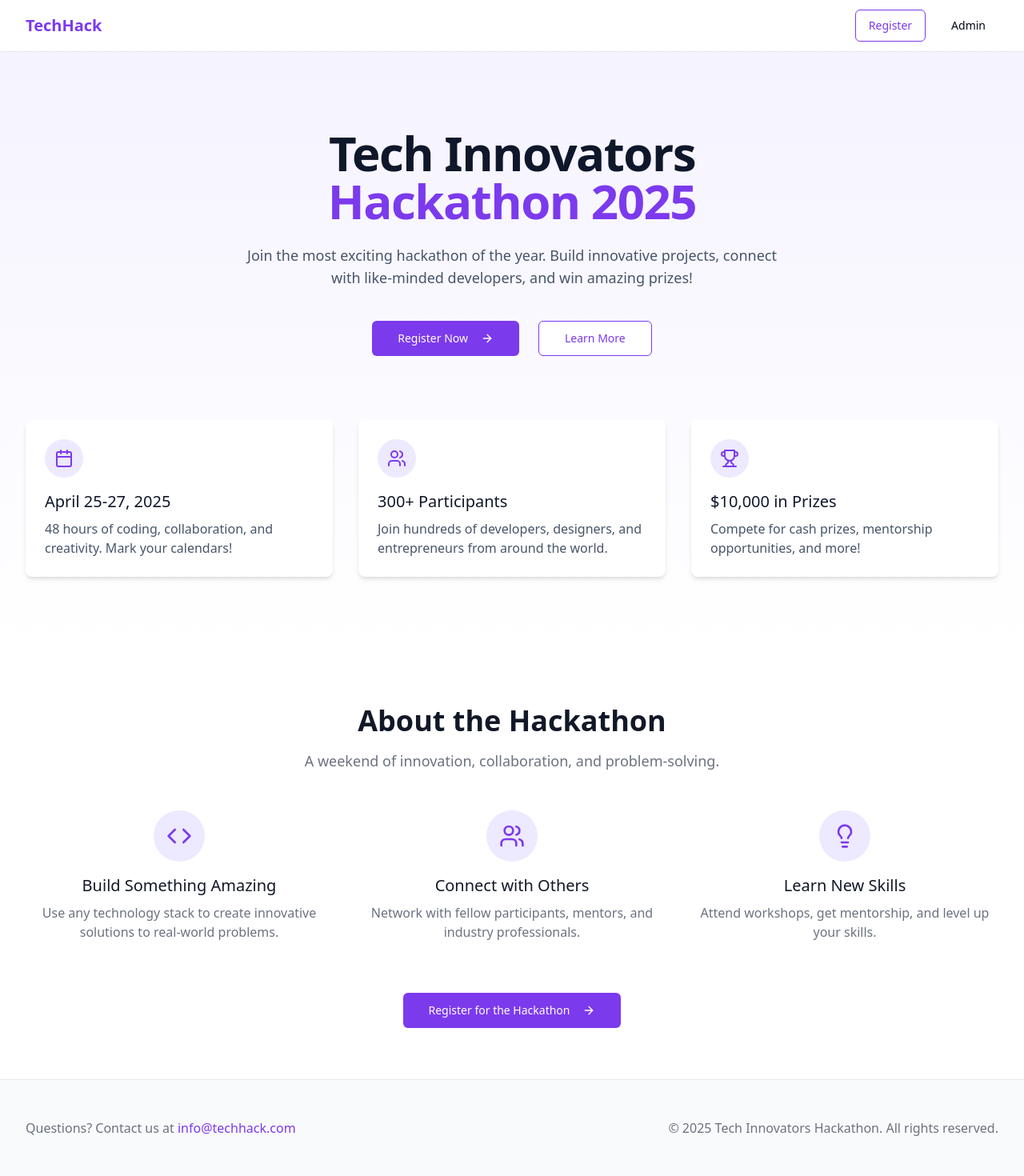
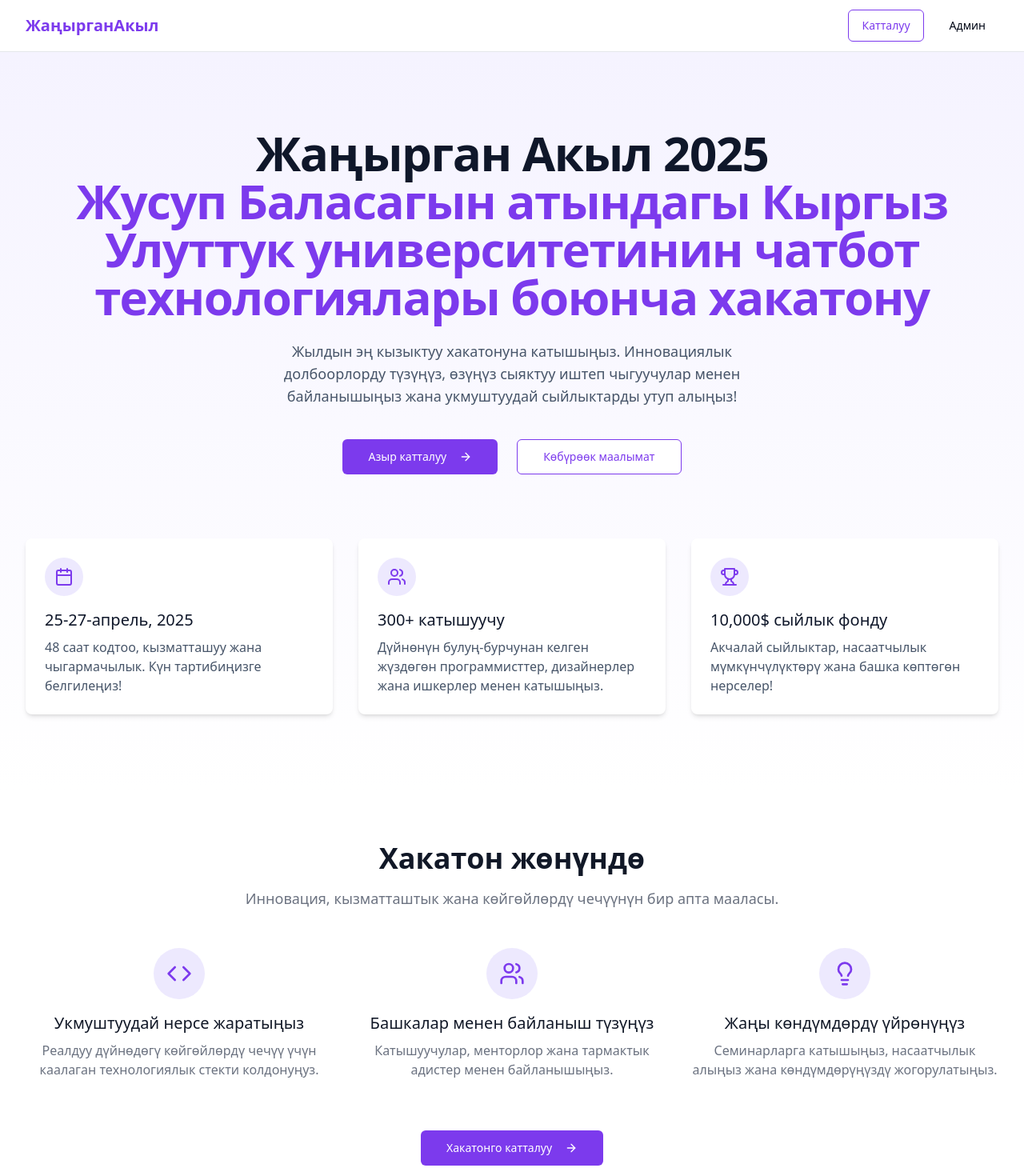
Before and after one commit to K-JK21/hackathon-sign-up-excel, a React (Vite) app: page / in a window 1280 px wide. Shown: the top 1470 px of the page at 80% size. Built offline with nearby package versions, Linux system fonts and the light colour scheme.

Commit message:
Translate site info to Kyrgyz
Translate all site information to the Kyrgyz language.

```diff
--- a/src/components/AdminDashboard.tsx
+++ b/src/components/AdminDashboard.tsx
@@ -50,7 +50,7 @@ export default function AdminDashboard() {
         <div className="relative max-w-sm">
           <Search className="absolute left-2.5 top-2.5 h-4 w-4 text-gray-400" />
           <Input
-            placeholder="Search participants..."
+            placeholder="Катышуучуларды издөө..."
             className="pl-8"
             value={searchTerm}
             onChange={(e) => setSearchTerm(e.target.value)}
@@ -60,21 +60,21 @@ export default function AdminDashboard() {
           onClick={downloadExcel}
           className="bg-green-600 hover:bg-green-700 text-white"
         >
-          <Download className="mr-2 h-4 w-4" /> Download Excel
+          <Download className="mr-2 h-4 w-4" /> Excel жүктөп алуу
         </Button>
       </div>
 
       {isLoading ? (
         <div className="text-center py-8">
           <div className="spinner h-8 w-8 mx-auto mb-4 border-4 border-t-violet-600 border-gray-200 rounded-full animate-spin"></div>
-          <p className="text-gray-500">Loading participants...</p>
+          <p className="text-gray-500">Катышуучуларды жүктөө...</p>
         </div>
       ) : participants.length === 0 ? (
         <div className="text-center py-12 border rounded-lg border-dashed border-gray-300 bg-gray-50">
           <UserX className="mx-auto h-12 w-12 text-gray-400" />
-          <h3 className="mt-2 text-sm font-medium text-gray-900">No participants yet</h3>
+          <h3 className="mt-2 text-sm font-medium text-gray-900">Катышуучулар жок</h3>
           <p className="mt-1 text-sm text-gray-500">
-            Participants will appear here when they register for the hackathon.
+            Катышуучулар хакатонго катталганда бул жерде көрүнөт.
           </p>
         </div>
       ) : (
@@ -83,12 +83,12 @@ export default function AdminDashboard() {
             <Table>
               <TableHeader>
                 <TableRow>
-                  <TableHead>Name</TableHead>
-                  <TableHead>Email</TableHead>
-                  <TableHead>University</TableHead>
-                  <TableHead>Major</TableHead>
-                  <TableHead>Team Status</TableHead>
-                  <TableHead>Registration Date</TableHead>
+                  <TableHead>Аты-жөнү</TableHead>
+                  <TableHead>Эл. почта</TableHead>
+                  <TableHead>Университет</TableHead>
+                  <TableHead>Адистик</TableHead>
+                  <TableHead>Команда статусу</TableHead>
+                  <TableHead>Каттоо күнү</TableHead>
                 </TableRow>
               </TableHeader>
               <TableBody>
@@ -100,10 +100,10 @@ export default function AdminDashboard() {
                     <TableCell>{participant.major}</TableCell>
                     <TableCell>
                       {participant.teamStatus === "looking"
-                        ? "Looking for team"
+                        ? "Команда издөөдө"
                         : participant.teamStatus === "have_team"
-                        ? "Has team"
-                        : "Going solo"}
+                        ? "Командасы бар"
+                        : "Жалгыз"}
                     </TableCell>
                     <TableCell>
                       {new Date(participant.registrationDate).toLocaleDateString()}
@@ -117,7 +117,7 @@ export default function AdminDashboard() {
       )}
 
       <div className="text-center text-sm text-gray-500">
-        {filteredParticipants.length} participant(s) found
+        {filteredParticipants.length} катышуучу(лар) табылды
       </div>
     </div>
   );
--- a/src/components/HeroSection.tsx
+++ b/src/components/HeroSection.tsx
@@ -10,12 +10,12 @@ export default function HeroSection() {
       <div className="relative mx-auto max-w-7xl px-4 py-24 sm:px-6 lg:px-8">
         <div className="text-center">
           <h1 className="text-4xl font-extrabold tracking-tight text-slate-900 sm:text-5xl md:text-6xl">
-            <span className="block">Tech Innovators</span>
-            <span className="block text-violet-600">Hackathon 2025</span>
+            <span className="block">Жаңырган Акыл 2025</span>
+            <span className="block text-violet-600">Жусуп Баласагын атындагы Кыргыз Улуттук университетинин чатбот технологиялары боюнча хакатону</span>
           </h1>
           <p className="mx-auto mt-6 max-w-2xl text-lg text-slate-600">
-            Join the most exciting hackathon of the year. Build innovative projects,
-            connect with like-minded developers, and win amazing prizes!
+            Жылдын эң кызыктуу хакатонуна катышыңыз. Инновациялык долбоорлорду түзүңүз,
+            өзүңүз сыяктуу иштеп чыгуучулар менен байланышыңыз жана укмуштуудай сыйлыктарды утуп алыңыз!
           </p>
           <div className="mt-10 space-y-4 sm:flex sm:justify-center sm:space-y-0 sm:space-x-6">
             <Link to="/register">
@@ -23,7 +23,7 @@ export default function HeroSection() {
                 size="lg"
                 className="w-full sm:w-auto bg-violet-600 hover:bg-violet-700 text-white font-medium"
               >
-                Register Now <ArrowRight className="ml-2 h-4 w-4" />
+                Азыр катталуу <ArrowRight className="ml-2 h-4 w-4" />
               </Button>
             </Link>
             <Button
@@ -31,7 +31,7 @@ export default function HeroSection() {
               size="lg"
               className="w-full sm:w-auto border-violet-600 text-violet-600 hover:bg-violet-50"
             >
-              Learn More
+              Көбүрөөк маалымат
             </Button>
           </div>
         </div>
@@ -42,27 +42,27 @@ export default function HeroSection() {
               <div className="mb-4 flex h-12 w-12 items-center justify-center rounded-full bg-violet-100">
                 <Calendar className="h-6 w-6 text-violet-600" />
               </div>
-              <h3 className="mb-2 text-xl font-medium text-slate-900">April 25-27, 2025</h3>
+              <h3 className="mb-2 text-xl font-medium text-slate-900">25-27-апрель, 2025</h3>
               <p className="text-slate-600">
-                48 hours of coding, collaboration, and creativity. Mark your calendars!
+                48 саат кодтоо, кызматташуу жана чыгармачылык. Күн тартибиңизге белгилеңиз!
               </p>
             </div>
             <div className="rounded-lg bg-white p-6 shadow-md">
               <div className="mb-4 flex h-12 w-12 items-center justify-center rounded-full bg-violet-100">
                 <Users className="h-6 w-6 text-violet-600" />
               </div>
-              <h3 className="mb-2 text-xl font-medium text-slate-900">300+ Participants</h3>
+              <h3 className="mb-2 text-xl font-medium text-slate-900">300+ катышуучу</h3>
               <p className="text-slate-600">
-                Join hundreds of developers, designers, and entrepreneurs from around the world.
+                Дүйнөнүн булуң-бурчунан келген жүздөгөн программисттер, дизайнерлер жана ишкерлер менен катышыңыз.
               </p>
             </div>
             <div className="rounded-lg bg-white p-6 shadow-md">
               <div className="mb-4 flex h-12 w-12 items-center justify-center rounded-full bg-violet-100">
                 <Trophy className="h-6 w-6 text-violet-600" />
               </div>
-              <h3 className="mb-2 text-xl font-medium text-slate-900">$10,000 in Prizes</h3>
+              <h3 className="mb-2 text-xl font-medium text-slate-900">10,000$ сыйлык фонду</h3>
               <p className="text-slate-600">
-                Compete for cash prizes, mentorship opportunities, and more!
+                Акчалай сыйлыктар, насаатчылык мүмкүнчүлүктөрү жана башка көптөгөн нерселер!
               </p>
             </div>
           </div>
--- a/src/pages/Admin.tsx
+++ b/src/pages/Admin.tsx
@@ -25,7 +25,7 @@ export default function Admin() {
       setIsAuthenticated(true);
       setError("");
     } else {
-      setError("Invalid password. Please try again.");
+      setError("Туура эмес сырсөз. Кайра аракет кылыңыз.");
     }
   };
 
@@ -35,7 +35,7 @@ export default function Admin() {
         {/* Header */}
         <div className="py-8">
           <Link to="/" className="flex items-center text-sm text-violet-600 hover:text-violet-500">
-            <ArrowLeft className="mr-1 h-4 w-4" /> Back to Home
+            <ArrowLeft className="mr-1 h-4 w-4" /> Башкы бетке кайтуу
           </Link>
         </div>
 
@@ -48,9 +48,9 @@ export default function Admin() {
                     <Lock className="h-6 w-6 text-violet-600" />
                   </div>
                 </div>
-                <CardTitle className="text-2xl text-center">Admin Access</CardTitle>
+                <CardTitle className="text-2xl text-center">Администратор кирүүсү</CardTitle>
                 <CardDescription className="text-center">
-                  Enter the password to access the admin dashboard
+                  Администратор панелине кирүү үчүн сырсөздү киргизиңиз
                 </CardDescription>
               </CardHeader>
               <CardContent className="space-y-4">
@@ -59,25 +59,25 @@ export default function Admin() {
                     <Input
                       id="password"
                       type="password"
-                      placeholder="Enter admin password"
+                      placeholder="Администратор сырсөздү киргизиңиз"
                       value={password}
                       onChange={(e) => setPassword(e.target.value)}
                     />
                     {error && <p className="text-sm text-red-500">{error}</p>}
                   </div>
                   <Button type="submit" className="w-full bg-violet-600 hover:bg-violet-700">
-                    Access Dashboard
+                    Панелге кирүү
                   </Button>
                 </form>
                 <p className="text-xs text-center text-gray-500">
-                  For demo purposes, use password: admin123
+                  Демо максатында сырсөздү колдонуңуз: admin123
                 </p>
               </CardContent>
             </Card>
           </div>
         ) : (
           <div className="pb-16">
-            <h1 className="text-2xl font-bold mb-6">Hackathon Participants Dashboard</h1>
+            <h1 className="text-2xl font-bold mb-6">Хакатон катышуучуларынын панели</h1>
             <AdminDashboard />
           </div>
         )}
--- a/src/pages/Index.tsx
+++ b/src/pages/Index.tsx
@@ -13,17 +13,17 @@ const Index = () => {
           <div className="flex justify-between h-16">
             <div className="flex">
               <div className="flex-shrink-0 flex items-center">
-                <span className="text-xl font-bold text-violet-600">TechHack</span>
+                <span className="text-xl font-bold text-violet-600">ЖаңырганАкыл</span>
               </div>
             </div>
             <div className="flex items-center">
               <Link to="/register">
                 <Button variant="outline" className="mr-4 border-violet-600 text-violet-600 hover:bg-violet-50">
-                  Register
+                  Катталуу
                 </Button>
               </Link>
               <Link to="/admin">
-                <Button variant="ghost">Admin</Button>
+                <Button variant="ghost">Админ</Button>
               </Link>
             </div>
           </div>
@@ -38,10 +38,10 @@ const Index = () => {
         <div className="max-w-7xl mx-auto px-4 sm:px-6 lg:px-8">
           <div className="text-center mb-12">
             <h2 className="text-3xl font-extrabold text-gray-900 sm:text-4xl">
-              About the Hackathon
+              Хакатон жөнүндө
             </h2>
             <p className="mt-4 text-lg text-gray-500 max-w-2xl mx-auto">
-              A weekend of innovation, collaboration, and problem-solving.
+              Инновация, кызматташтык жана көйгөйлөрдү чечүүнүн бир апта мааласы.
             </p>
           </div>
 
@@ -50,27 +50,27 @@ const Index = () => {
               <div className="mx-auto flex items-center justify-center h-16 w-16 rounded-full bg-violet-100 mb-4">
                 <Code className="h-8 w-8 text-violet-600" />
               </div>
-              <h3 className="text-xl font-medium text-gray-900 mb-2">Build Something Amazing</h3>
+              <h3 className="text-xl font-medium text-gray-900 mb-2">Укмуштуудай нерсе жаратыңыз</h3>
               <p className="text-gray-500">
-                Use any technology stack to create innovative solutions to real-world problems.
+                Реалдуу дүйнөдөгү көйгөйлөрдү чечүү үчүн каалаган технологиялык стекти колдонуңуз.
               </p>
             </div>
             <div className="text-center">
               <div className="mx-auto flex items-center justify-center h-16 w-16 rounded-full bg-violet-100 mb-4">
                 <Users className="h-8 w-8 text-violet-600" />
               </div>
-              <h3 className="text-xl font-medium text-gray-900 mb-2">Connect with Others</h3>
+              <h3 className="text-xl font-medium text-gray-900 mb-2">Башкалар менен байланыш түзүңүз</h3>
               <p className="text-gray-500">
-                Network with fellow participants, mentors, and industry professionals.
+                Катышуучулар, менторлор жана тармактык адистер менен байланышыңыз.
               </p>
             </div>
             <div className="text-center">
               <div className="mx-auto flex items-center justify-center h-16 w-16 rounded-full bg-violet-100 mb-4">
                 <Lightbulb className="h-8 w-8 text-violet-600" />
               </div>
-              <h3 className="text-xl font-medium text-gray-900 mb-2">Learn New Skills</h3>
+              <h3 className="text-xl font-medium text-gray-900 mb-2">Жаңы көндүмдөрдү үйрөнүңүз</h3>
               <p className="text-gray-500">
-                Attend workshops, get mentorship, and level up your skills.
+                Семинарларга катышыңыз, насаатчылык алыңыз жана көндүмдөрүңүздү жогорулатыңыз.
               </p>
             </div>
           </div>
@@ -81,7 +81,7 @@ const Index = () => {
                 size="lg"
                 className="bg-violet-600 hover:bg-violet-700 text-white"
               >
-                Register for the Hackathon <ArrowRight className="ml-2 h-4 w-4" />
+                Хакатонго катталуу <ArrowRight className="ml-2 h-4 w-4" />
               </Button>
             </Link>
           </div>
@@ -93,11 +93,11 @@ const Index = () => {
         <div className="max-w-7xl mx-auto py-12 px-4 sm:px-6 lg:px-8">
           <div className="md:flex md:items-center md:justify-between">
             <div className="flex justify-center md:order-2">
-              <span className="text-gray-500">© 2025 Tech Innovators Hackathon. All rights reserved.</span>
+              <span className="text-gray-500">© 2025 Жаңырган Акыл Хакатон. Бардык укуктар корголгон.</span>
             </div>
             <div className="mt-8 md:mt-0 md:order-1">
               <p className="text-center text-base text-gray-500">
-                Questions? Contact us at <a href="mailto:info@techhack.com" className="text-violet-600 hover:text-violet-500">info@techhack.com</a>
+                Суроолоруңуз барбы? Бизге кат жазыңыз <a href="mailto:info@techhack.com" className="text-violet-600 hover:text-violet-500">info@techhack.com</a>
               </p>
             </div>
           </div>
--- a/src/pages/Register.tsx
+++ b/src/pages/Register.tsx
@@ -10,15 +10,15 @@ export default function Register() {
         {/* Header */}
         <div className="py-8">
           <Link to="/" className="flex items-center text-sm text-violet-600 hover:text-violet-500">
-            <ArrowLeft className="mr-1 h-4 w-4" /> Back to Home
+            <ArrowLeft className="mr-1 h-4 w-4" /> Башкы бетке кайтуу
           </Link>
         </div>
 
         <div className="max-w-3xl mx-auto pb-16">
           <div className="bg-white shadow-lg rounded-lg overflow-hidden">
             <div className="bg-violet-600 py-8 px-6">
-              <h1 className="text-2xl font-bold text-white text-center">Register for Tech Innovators Hackathon</h1>
-              <p className="mt-2 text-violet-100 text-center">Fill out the form below to secure your spot</p>
+              <h1 className="text-2xl font-bold text-white text-center">Жаңырган Акыл 2025 хакатонуна катталуу</h1>
+              <p className="mt-2 text-violet-100 text-center">Ордуңузду камсыздоо үчүн төмөнкү форманы толтуруңуз</p>
             </div>
             <div className="p-6 md:p-8">
               <RegistrationForm />
@@ -26,8 +26,8 @@ export default function Register() {
           </div>
 
           <div className="mt-8 text-center text-gray-500 text-sm">
-            <p>By registering, you agree to our Terms of Service and Privacy Policy.</p>
-            <p className="mt-2">Already registered? Check your <Link to="/success" className="text-violet-600 hover:underline">registration status</Link>.</p>
+            <p>Катталуу менен, сиз биздин Тейлөө шарттарына жана Купуялуулук саясатына макул болосуз.</p>
+            <p className="mt-2">Мурунтан катталдыңызбы? <Link to="/success" className="text-violet-600 hover:underline">Каттоо статусуңузду</Link> текшериңиз.</p>
           </div>
         </div>
       </div>
--- a/src/pages/Success.tsx
+++ b/src/pages/Success.tsx
@@ -12,20 +12,20 @@ export default function Success() {
             <div className="mx-auto flex items-center justify-center h-16 w-16 rounded-full bg-green-100 mb-4">
               <Check className="h-8 w-8 text-green-600" />
             </div>
-            <h1 className="text-2xl font-bold text-center text-gray-900">Registration Successful!</h1>
+            <h1 className="text-2xl font-bold text-center text-gray-900">Каттоо ийгиликтүү болду!</h1>
             <p className="mt-4 text-center text-gray-500">
-              Thank you for registering for the Tech Innovators Hackathon. We're excited to have you join us!
+              Жаңырган Акыл хакатонуна катталганыңыз үчүн рахмат. Сиз менен иштешүүнү чыдамсыздык менен күтөбүз!
             </p>
 
             <div className="mt-8 border-t border-gray-200 pt-6">
-              <h2 className="text-lg font-medium text-gray-900">What's Next?</h2>
+              <h2 className="text-lg font-medium text-gray-900">Андан кийин эмне болот?</h2>
               <ul className="mt-4 space-y-4">
                 <li className="flex items-start">
                   <div className="flex-shrink-0">
                     <Check className="h-5 w-5 text-green-500" />
                   </div>
                   <div className="ml-3">
-                    <p className="text-sm text-gray-700">Check your email for a confirmation message with additional details.</p>
+                    <p className="text-sm text-gray-700">Кошумча маалыматтар менен тастыктоо билдирүүсүн электрондук почтаңыздан текшериңиз.</p>
                   </div>
                 </li>
                 <li className="flex items-start">
@@ -33,7 +33,7 @@ export default function Success() {
                     <Calendar className="h-5 w-5 text-violet-500" />
                   </div>
                   <div className="ml-3">
-                    <p className="text-sm text-gray-700">Save the date: <strong>April 25-27, 2025</strong></p>
+                    <p className="text-sm text-gray-700">Датаны белгилеңиз: <strong>25-27-апрель, 2025</strong></p>
                   </div>
                 </li>
                 <li className="flex items-start">
@@ -41,7 +41,7 @@ export default function Success() {
                     <MapPin className="h-5 w-5 text-violet-500" />
                   </div>
                   <div className="ml-3">
-                    <p className="text-sm text-gray-700">Location: Tech Innovation Center, 123 Startup Street</p>
+                    <p className="text-sm text-gray-700">Жайгашкан жери: Жусуп Баласагын атындагы КУУнун Инновация борбору</p>
                   </div>
                 </li>
               </ul>
@@ -50,11 +50,11 @@ export default function Success() {
             <div className="mt-8 flex flex-col sm:flex-row sm:justify-center space-y-4 sm:space-y-0 sm:space-x-4">
               <Link to="/">
                 <Button variant="default" className="w-full bg-violet-600 hover:bg-violet-700">
-                  Return to Homepage
+                  Башкы бетке кайтуу
                 </Button>
               </Link>
               <Button variant="outline" className="w-full border-violet-600 text-violet-600 hover:bg-violet-50">
-                Join Discord Community
+                Discord коомуна кошулуу
               </Button>
             </div>
           </div>
```
Also changed, not shown: src/components/RegistrationForm.tsx (+34 -34 lines).
